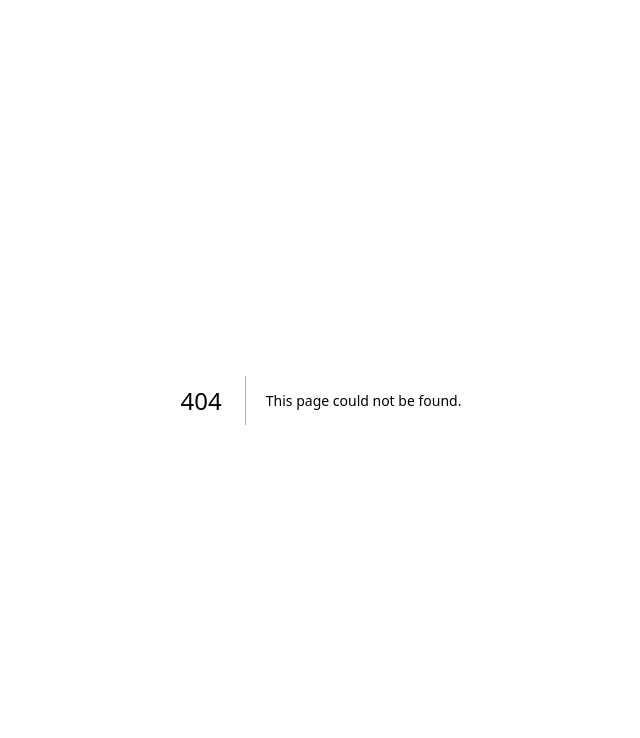
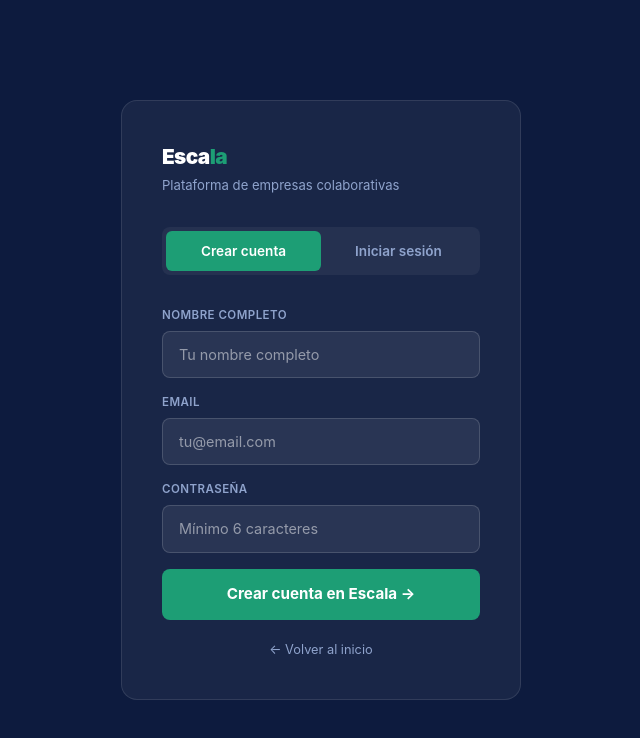
Before and after one commit to satoshigod/escala, a Next.js app: page /registro in a window 1280 px wide. Before the commit this address had no page. Shown: the top 738 px of the page, without its empty margins (319-959 px from the left). Built offline with nearby package versions, Linux system fonts and the light colour scheme; no server answers.

Commit message:
feat: pantalla registro y login

```diff
--- /dev/null
+++ b/app/registro/page.js
@@ -0,0 +1,108 @@
+'use client'
+
+import { useState } from 'react'
+import { supabase } from '../../lib/supabase'
+
+export default function Registro() {
+  const [modo, setModo] = useState('registro')
+  const [email, setEmail] = useState('')
+  const [password, setPassword] = useState('')
+  const [nombre, setNombre] = useState('')
+  const [mensaje, setMensaje] = useState('')
+  const [cargando, setCargando] = useState(false)
+
+  async function registrarse() {
+    setCargando(true)
+    setMensaje('')
+
+    const { error } = await supabase.auth.signUp({
+      email,
+      password,
+      options: { data: { nombre } }
+    })
+
+    if (error) {
+      setMensaje('Error: ' + error.message)
+    } else {
+      window.location.href = '/onboarding'
+    }
+    setCargando(false)
+  }
+
+  async function iniciarSesion() {
+    setCargando(true)
+    setMensaje('')
+
+    const { error } = await supabase.auth.signInWithPassword({ email, password })
+
+    if (error) {
+      setMensaje('Error: ' + error.message)
+    } else {
+      window.location.href = '/dashboard'
+    }
+    setCargando(false)
+  }
+
+  const s = {
+    wrap: { minHeight: '100vh', background: '#0D1B3E', fontFamily: 'Inter, sans-serif', padding: '2rem 1.25rem', display: 'flex', alignItems: 'center', justifyContent: 'center' },
+    card: { width: '100%', maxWidth: '400px', background: 'rgba(255,255,255,0.05)', border: '1px solid rgba(255,255,255,0.1)', borderRadius: '16px', padding: '2.5rem' },
+    logo: { fontSize: '1.3rem', fontWeight: '900', color: '#fff', marginBottom: '0.25rem', letterSpacing: '-0.03em' },
+    logoSpan: { color: '#1D9E75' },
+    sub: { fontSize: '0.82rem', color: '#8FA3CC', marginBottom: '2rem' },
+    tabs: { display: 'flex', gap: '0', marginBottom: '2rem', background: 'rgba(255,255,255,0.05)', borderRadius: '8px', padding: '4px' },
+    tab: act => ({ flex: 1, padding: '0.6rem', textAlign: 'center', fontSize: '0.85rem', fontWeight: '600', cursor: 'pointer', borderRadius: '6px', border: 'none', fontFamily: 'Inter, sans-serif', background: act ? '#1D9E75' : 'transparent', color: act ? '#fff' : '#8FA3CC', transition: 'all 0.2s' }),
+    label: { display: 'block', fontSize: '0.72rem', fontWeight: '600', color: '#8FA3CC', marginBottom: '0.4rem', letterSpacing: '0.04em', textTransform: 'uppercase' },
+    input: { width: '100%', background: 'rgba(255,255,255,0.07)', border: '1px solid rgba(255,255,255,0.15)', borderRadius: '8px', padding: '0.75rem 1rem', color: '#fff', fontSize: '0.9rem', outline: 'none', boxSizing: 'border-box', marginBottom: '1rem', fontFamily: 'Inter, sans-serif' },
+    btn: { width: '100%', background: '#1D9E75', color: '#fff', border: 'none', borderRadius: '8px', padding: '0.9rem', fontSize: '0.95rem', fontWeight: '700', cursor: 'pointer', fontFamily: 'Inter, sans-serif', transition: 'background 0.2s' },
+    error: { background: 'rgba(216,90,48,0.1)', border: '1px solid rgba(216,90,48,0.3)', borderRadius: '8px', padding: '0.875rem', color: '#D85A30', fontSize: '0.82rem', marginTop: '1rem' },
+    volver: { display: 'block', textAlign: 'center', color: '#8FA3CC', fontSize: '0.8rem', marginTop: '1.25rem', textDecoration: 'none' },
+  }
+
+  return (
+    <main style={s.wrap}>
+      <div style={s.card}>
+        <div style={s.logo}>Esca<span style={s.logoSpan}>la</span></div>
+        <div style={s.sub}>Plataforma de empresas colaborativas</div>
+
+        <div style={s.tabs}>
+          <button style={s.tab(modo === 'registro')} onClick={() => { setModo('registro'); setMensaje('') }}>Crear cuenta</button>
+          <button style={s.tab(modo === 'login')} onClick={() => { setModo('login'); setMensaje('') }}>Iniciar sesión</button>
+        </div>
+
+        {modo === 'registro' && (
+          <>
+            <label style={s.label}>Nombre completo</label>
+            <input style={s.input} type="text" value={nombre} onChange={e => setNombre(e.target.value)} placeholder="Tu nombre completo" />
+
+            <label style={s.label}>Email</label>
+            <input style={s.input} type="email" value={email} onChange={e => setEmail(e.target.value)} placeholder="tu@email.com" />
+
+            <label style={s.label}>Contraseña</label>
+            <input style={s.input} type="password" value={password} onChange={e => setPassword(e.target.value)} placeholder="Mínimo 6 caracteres" />
+
+            <button style={s.btn} onClick={registrarse} disabled={cargando}>
+              {cargando ? 'Creando cuenta...' : 'Crear cuenta en Escala →'}
+            </button>
+          </>
+        )}
+
+        {modo === 'login' && (
+          <>
+            <label style={s.label}>Email</label>
+            <input style={s.input} type="email" value={email} onChange={e => setEmail(e.target.value)} placeholder="tu@email.com" />
+
+            <label style={s.label}>Contraseña</label>
+            <input style={s.input} type="password" value={password} onChange={e => setPassword(e.target.value)} placeholder="Tu contraseña" />
+
+            <button style={s.btn} onClick={iniciarSesion} disabled={cargando}>
+              {cargando ? 'Entrando...' : 'Iniciar sesión →'}
+            </button>
+          </>
+        )}
+
+        {mensaje && <div style={s.error}>{mensaje}</div>}
+        <a href="/" style={s.volver}>← Volver al inicio</a>
+      </div>
+    </main>
+  )
+}
```
